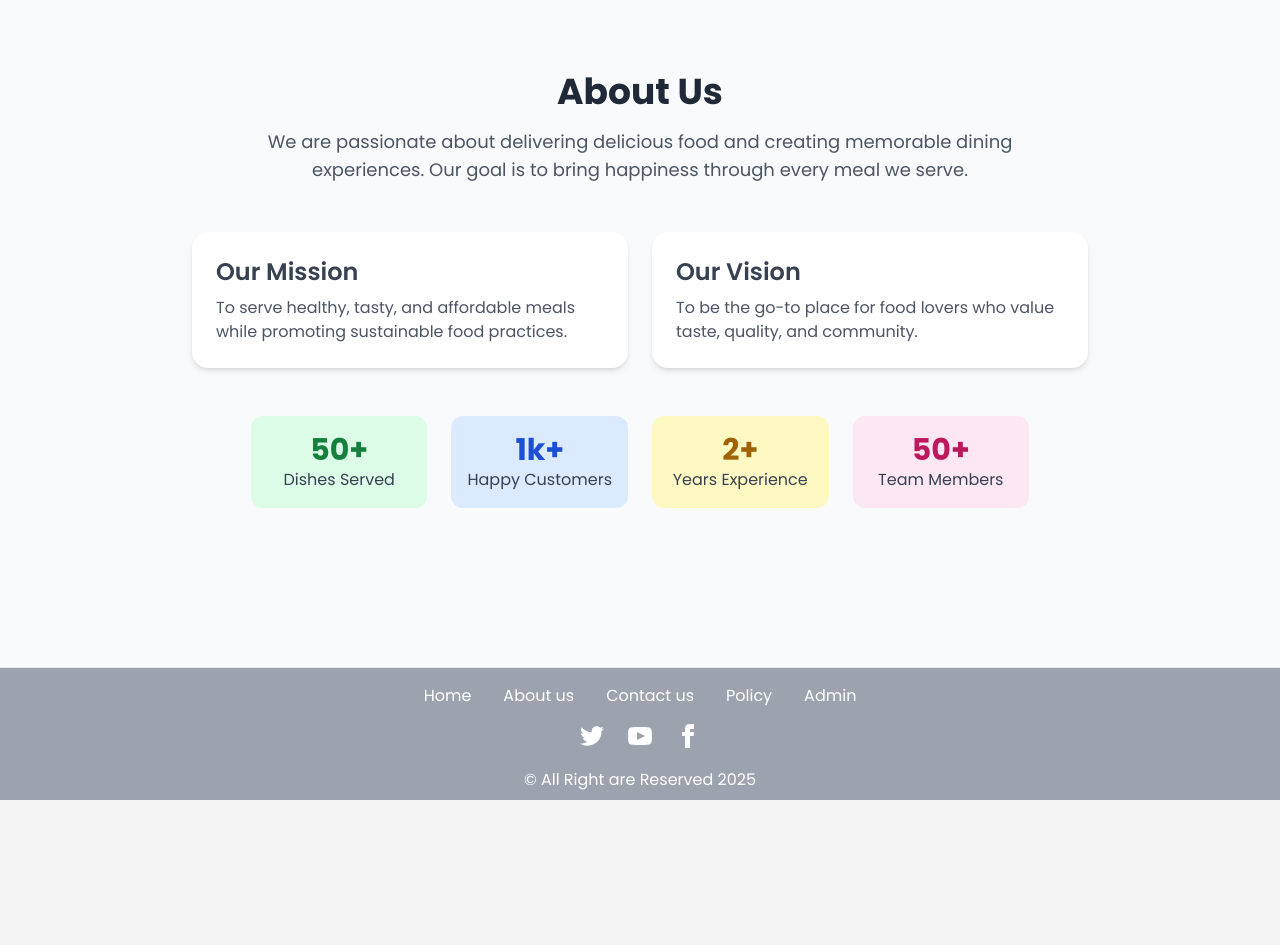
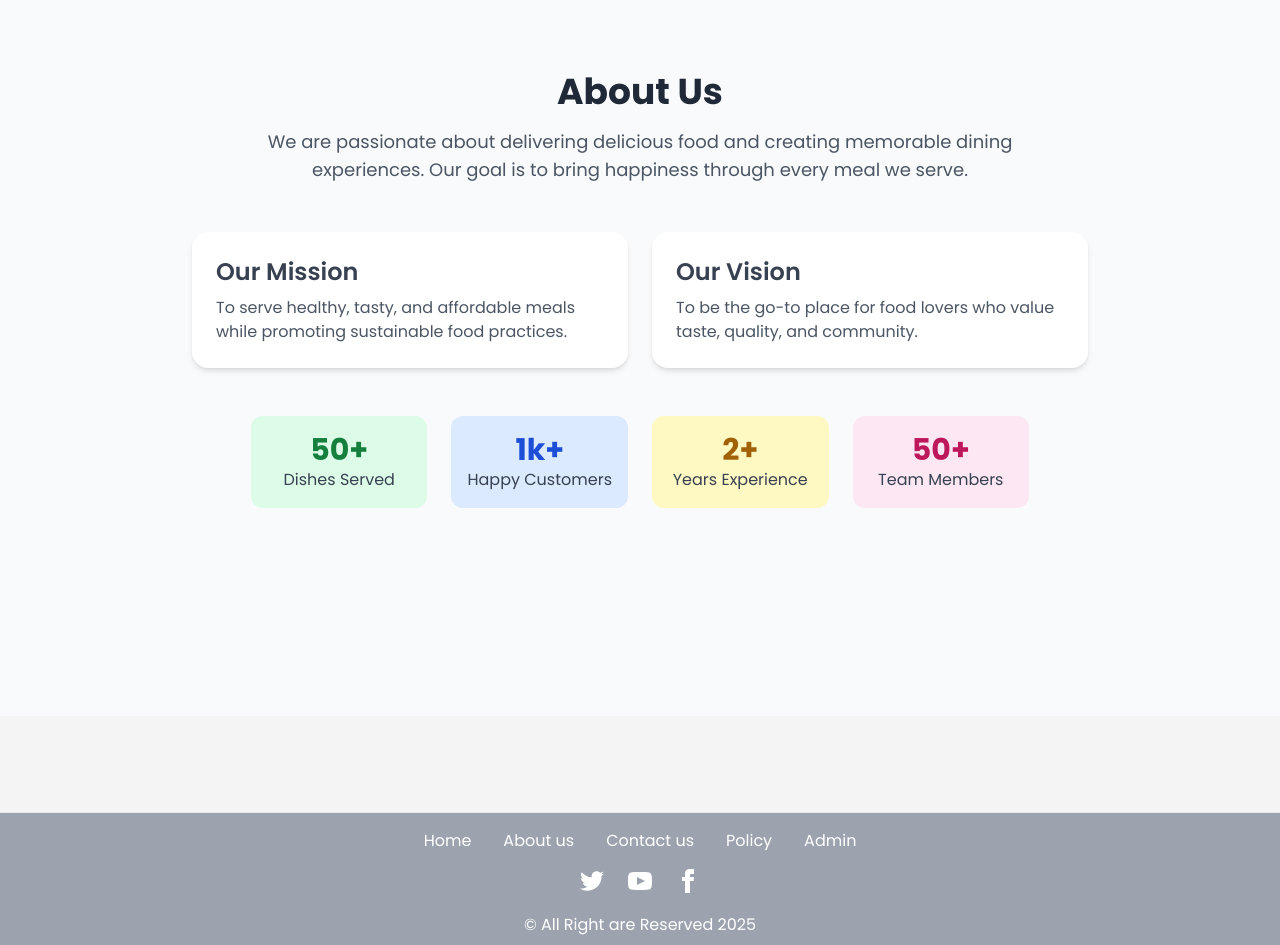
Before and after one commit to Shubhamaury1/cupl, a React (Vite) app in the folder React/Food/: page /#/about in a window 1280 px wide. Before the commit the page ends 800 px from the top, so only its background shows below. Built offline with nearby package versions, Linux system fonts and the light colour scheme; sample sign-in values are in the browser's storage.

Commit message:
email template

```diff
--- a/React/Food/src/components/Footer.jsx
+++ b/React/Food/src/components/Footer.jsx
@@ -24,7 +24,7 @@ export default function Footer() {
   return (
     <>
       {!isAdmin && <UserChatBox />}
-      <div className="mt-24 fixed bottom-0 w-full ">
+      <div className="mt-24 bottom-0 w-full ">
         <hr />
         <footer className="bg-gray-400 text-white dark:bg-orange-300 ">
           <section className="flex sm:flex-row lg:flex-row justify-center dark:font-bold">
--- a/React/Food/src/components/Navbar.jsx
+++ b/React/Food/src/components/Navbar.jsx
@@ -27,13 +27,13 @@ function Navbar() {
 
   return (
     <>
-      <nav className="flex lg:flex-row justify-between mx-10 py-3 mb-10">
+      <nav className="flex flex-col lg:flex-row md:flex-col sm:flex-col justify-between mx-10 py-3 mb-10">
         {/* Left side - logo/date */}
         <div>
           <h3 className="text-xl font-bold text-gray-600 mt-4 dark:text-orange-300 mt-8">
             {new Date().toUTCString().slice(0, 16)}
           </h3>
-          <h1 className="text-2xl font-bold text-gray-800 dark:text-orange-300">
+          <h1 className="text-2xl font-bold text-gray-800 dark:text-orange-300 ">
             AllDayEats
           </h1>
         </div>
@@ -58,9 +58,8 @@ function Navbar() {
           </button>
         </form>
 
-        {/* Center Image */}
+
         <div className="w-40 h-40">
-          {/* <img src="src/assets/chef.png" alt="Chef" /> */}
           <img src={chef} alt="Chef" />
         </div>
 
--- a/React/Food/src/main.jsx
+++ b/React/Food/src/main.jsx
@@ -6,10 +6,10 @@ import { Provider } from "react-redux"
 import Store from './redux/Store.js'
 createRoot(document.getElementById("root")).render(
   // <StrictMode>
-    <Provider store={Store}>
-      <div className=' dark:bg-gray-900 h-screen'>
-        <App />
-      </div>
-    </Provider>
+  <Provider store={Store}>
+    <div className=" dark:bg-gray-900 h-auto sm:min-h-screen md:h-auto lg:min-h-screen">
+      <App />
+    </div>
+  </Provider>
   //  </StrictMode>
 );
--- a/React/Food/src/pages/About.jsx
+++ b/React/Food/src/pages/About.jsx
@@ -5,8 +5,8 @@ import Footer from "../components/Footer";
 
 function About() {
   return (
-
-    <div className="min-h-screen bg-gray-50 flex flex-col items-center p-6 dark:bg-gray-800">
+    <>
+      <div className="h-[716px] bg-gray-50 flex flex-col items-center p-6 dark:bg-gray-800">
         {/* Hero Section */}
         <motion.div
           className="max-w-3xl text-center mt-12"
@@ -46,8 +46,8 @@ function About() {
               Our Vision
             </h2>
             <p className="text-gray-600">
-            To be the go-to place for food lovers who value taste, quality, and
-            community.
+              To be the go-to place for food lovers who value taste, quality,
+              and community.
             </p>
           </div>
         </motion.div>
@@ -78,10 +78,10 @@ function About() {
           initial={{ scale: 0.9 }}
           animate={{ scale: 1 }}
           transition={{ duration: 0.5 }}
-      >
-      </motion.div>
+        ></motion.div>
+      </div>
       <Footer/>
-    </div>
+    </>
   );
 }
 
--- a/React/Food/src/pages/Contact.jsx
+++ b/React/Food/src/pages/Contact.jsx
@@ -51,8 +51,8 @@ function Contact() {
   };
 
   return (
-
-      <div className="min-h-screen bg-gray-50 flex flex-col items-center p-6 dark:bg-gray-800">
+    <>
+      <div className="h-[716px] bg-gray-50 flex flex-col items-center p-6 dark:bg-gray-800">
         {/* Title */}
         <motion.h1
           className="text-4xl font-bold text-gray-800 mt-12 mb-4 dark:text-green-400"
@@ -165,9 +165,9 @@ function Contact() {
         >
           Go to Back
         </Link> */}
-        <Footer/>
       </div>
-
+      <Footer />
+    </>
   );
 }
 
--- a/React/Food/src/pages/Policy.jsx
+++ b/React/Food/src/pages/Policy.jsx
@@ -5,7 +5,7 @@ import Footer from "../components/Footer";
 function Policy() {
   return (
     <>
-      <div className="min-h-screen bg-gray-50 p-6 flex flex-col items-center dark:bg-gray-800 pb-24">
+      <div className="h-[716px] bg-gray-50 p-6 flex flex-col items-center dark:bg-gray-800 pb-24">
         {/* Page Title */}
         <motion.h1
           className="text-4xl font-bold text-gray-800 mt-2 mb-4 dark:text-green-400"
```
Lines whose indentation alone changed are shown as unchanged.
